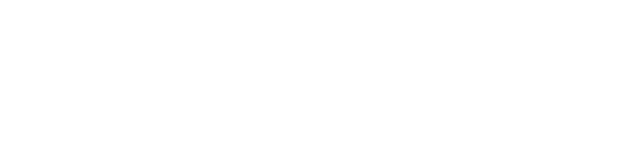
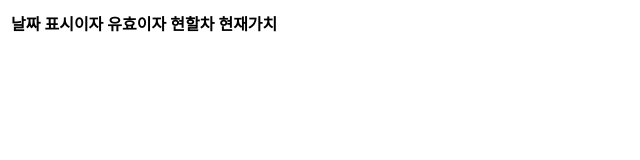
Before and after one commit to TaehunYang/accounting, a plain HTML site: page index.html in a window 1280 px wide. Shown: the whole page, without its empty margins (0-640 px from the left). Drawn offline with Linux system fonts and the light colour scheme.

Commit message:
create table

```diff
--- a/index.html
+++ b/index.html
@@ -6,6 +6,17 @@
     <title>Document</title>
   </head>
   <body>
+    <table id="output">
+        <tr>
+            <th>날짜</th>
+            <th>표시이자</th>
+            <th>유효이자</th>
+            <th>현할차</th>
+            <th>현재가치</th>
+          </tr>
+        </thead>
+        <tbody id="output"></tbody>
+    </table>
     <script src="accounting.js"></script>
   </body>
 </html>
```
